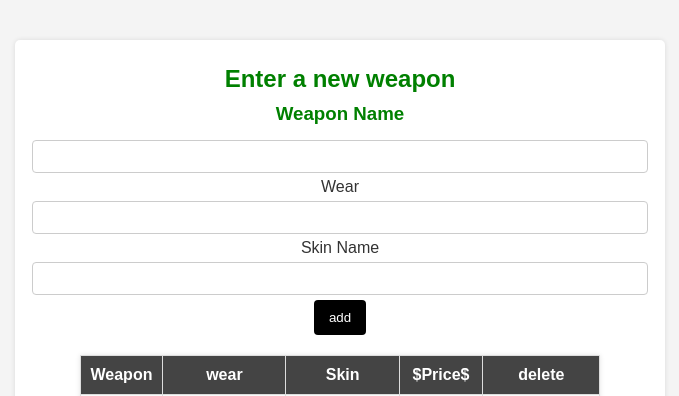
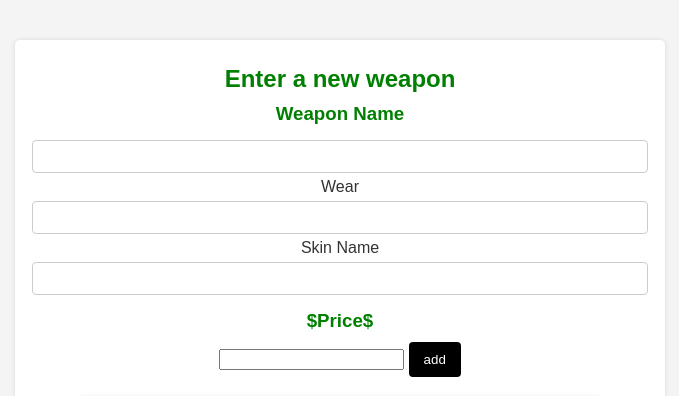
Before and after one commit to bblackie/rc-y12-qh-app, a Flask app: page / in a window 1280 px wide. Shown: the top 396 px of the page, without its empty margins (300-979 px from the left). Run offline with Flask 3, Linux system fonts and the light colour scheme; data comes from the database, SQL or seed files in the repository; both versions use the stored data as it was after the commit.

Commit message:
added a price colounm when adding a new item

```diff
--- a/templates/contents.html
+++ b/templates/contents.html
@@ -13,10 +13,12 @@
     <h2>Enter a new weapon</h2>
     <h3>Weapon Name</h3>
     <input type="text" name="Weapon_id">
-    </h4>Wear</h4>
+    </h3>Wear</h3>
     <input type="text" name="Weapon_Wear">
-    </h5>Skin Name</h5>
+    </h3>Skin Name</h3>
     <input type="text" name="Skin_Name">
+    <h3>$Price$</h3>
+    <input type="int" name="Price">
     <input type="submit" value="add">
     <table>
         <tr>
```
Also changed, not shown: cs_weapon.db.
